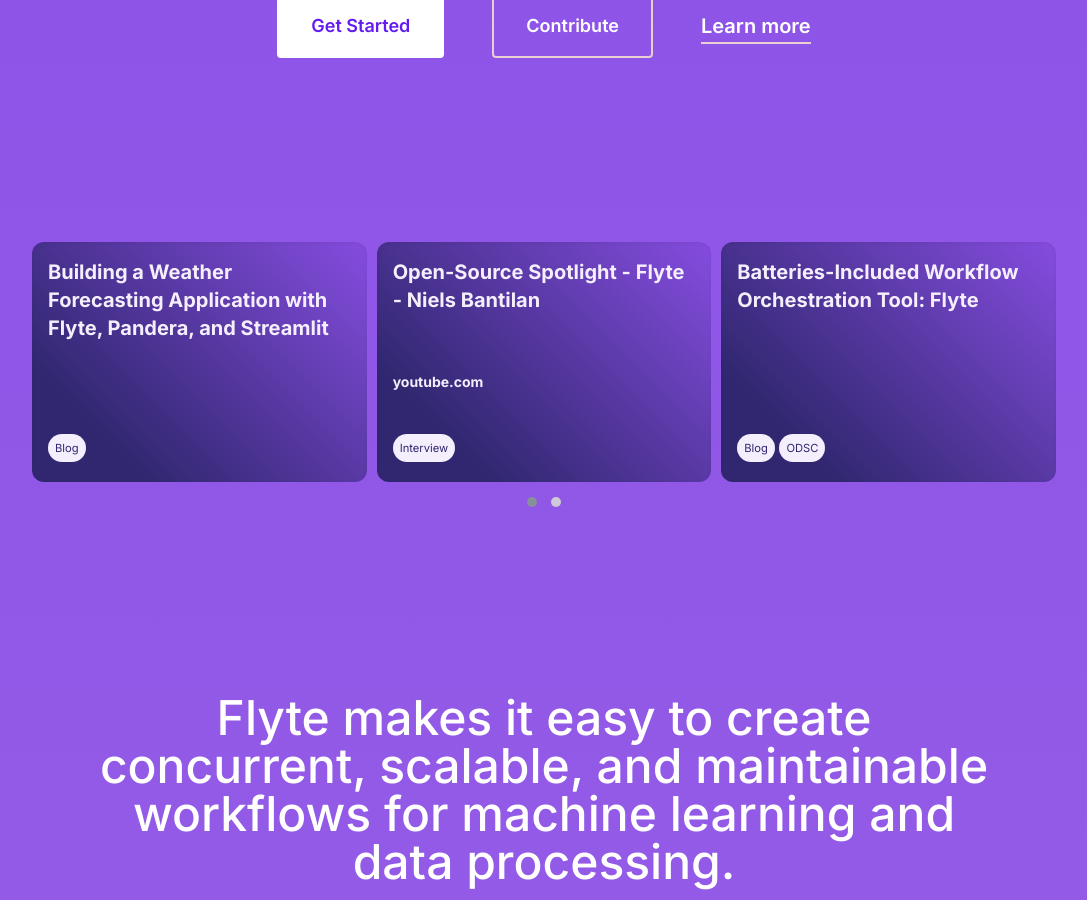
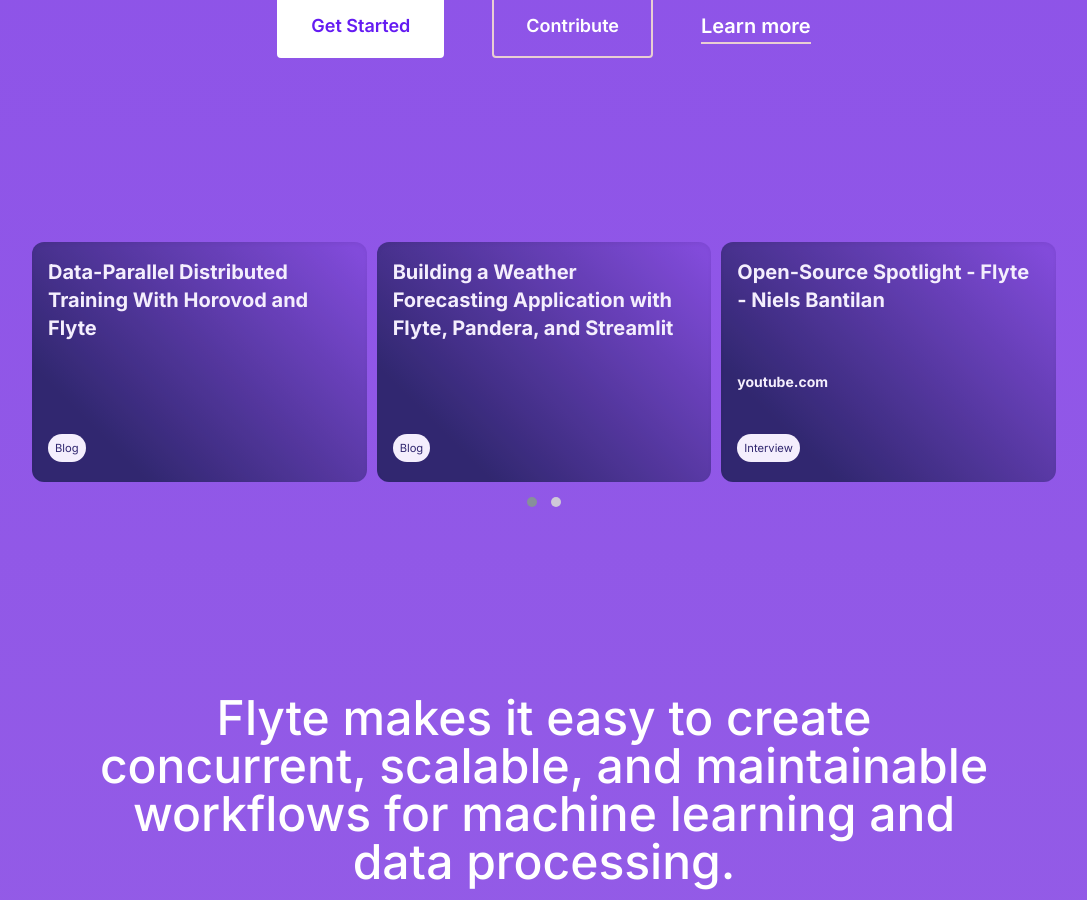
Before and after one commit to flyteorg/flyteorg.github.io, a Jekyll site: the page built from index.html, in a window 1280 px wide and 900 px high, scrolled down 554 px. Shown: the whole window, without its empty margins (96-1183 px from the left). Built offline with Jekyll 4.4.1, drawn with Linux system fonts in a browser that asks for light colours; comment, search, counter and statistics services are not loaded.

Commit message:
add horovod blog to carousel
Signed-off-by: Samhita Alla <aallasamhita@gmail.com>

```diff
--- a/index.html
+++ b/index.html
@@ -105,6 +105,38 @@ title: Flyte
     <div class="large-12 columns">
       <div id="media-carousel" class="owl-carousel owl-theme carousel-items">
         <!--cards-->
+        <a
+          href="https://blog.flyte.org/data-parallel-distributed-training-with-horovod-and-flyte"
+          target="_blank"
+        >
+          <div class="max-w-sm w-full lg:max-w-full lg:flex">
+            <div
+              class="
+                bg-carousel
+                shadow-inner
+                rounded-xl
+                p-4
+                flex flex-col
+                justify-between
+                leading-normal
+                lg:h-60
+                md:h-60
+                sm:h-64
+                h-64
+                w-full
+              "
+            >
+              <div class="font-bold text-xl text-white">
+                <div class="mb-4 card-title">
+                  <p>Data-Parallel Distributed Training With Horovod and Flyte</p>
+                </div>
+              </div>
+              <div class="mb-2">
+                <span class="badge">Blog</span>
+              </div>
+            </div>
+          </div>
+        </a>
         <!--card 6: blog (uncomment here, from <a> to </a>)-->
         <a
           href="https://blog.flyte.org/building-a-weather-forecasting-application-with-flyte-pandera-and-streamlit"
@@ -214,53 +246,6 @@ title: Flyte
           </div>
         </a>
         <!--end of card 5-->
-        <a
-          href="https://thenewstack.io/machine-learning-data-gets-type-checking-validation-with-flyte-pandera/"
-          target="_blank"
-        >
-          <div class="max-w-sm w-full lg:max-w-full lg:flex">
-            <div
-              class="
-                bg-carousel
-                shadow-inner
-                rounded-xl
-                p-4
-                flex flex-col
-                justify-between
-                leading-normal
-                lg:h-60
-                md:h-60
-                sm:h-64
-                h-64
-                w-full
-              "
-            >
-              <div class="font-bold text-xl text-white">
-                <div class="mb-4 card-title">
-                  <p>🎉 Flyte and Pandera in the news 🎉</p>
-                </div>
-                <div class="font-normal text-base">
-                  <p>
-                    Machine Learning Data Gets Type Checking, Validation with
-                    Flyte, Pandera
-                  </p>
-                </div>
-              </div>
-              <div class="flex items-center">
-                <div class="text-sm">
-                  <p class="text-white leading-none font-bold">
-                    thenewstack.io
-                  </p>
-                  <p></p>
-                </div>
-              </div>
-
-              <div class="mb-2">
-                <span class="badge">News</span>
-              </div>
-            </div>
-          </div>
-        </a>
         <!--end of cards-->
       </div>
     </div>
```
